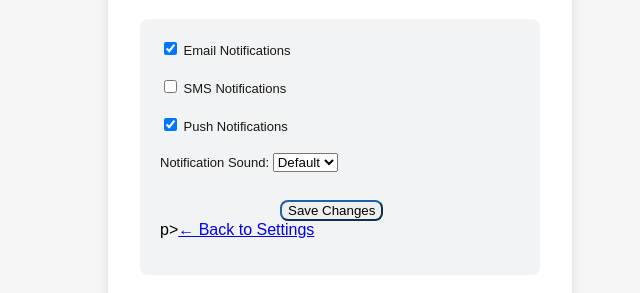
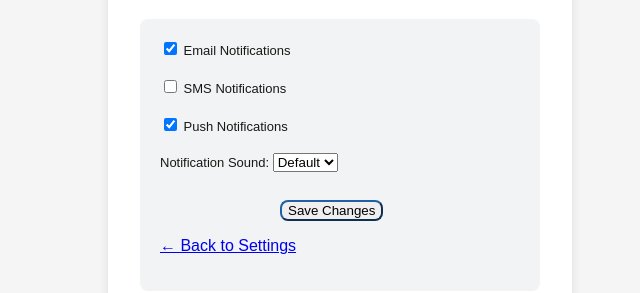
Before and after one commit to Interface-Design-and-Development/finalproject-high_resolution_office, a plain HTML site: page notification.html in a window 1280 px wide. Shown: the part 121-414 px from the top of the page, without its empty margins (300-940 px from the left). Drawn offline with Linux system fonts and the light colour scheme.

Commit message:
Update notification.html

```diff
--- a/notification.html
+++ b/notification.html
@@ -39,7 +39,7 @@
 
         <button type="submit">Save Changes</button>
       </form>
-      p><a href="settings.html">← Back to Settings</a></p>
+      <p><a href="settings.html">← Back to Settings</a></p>
     </div>
   </div>
 
```
